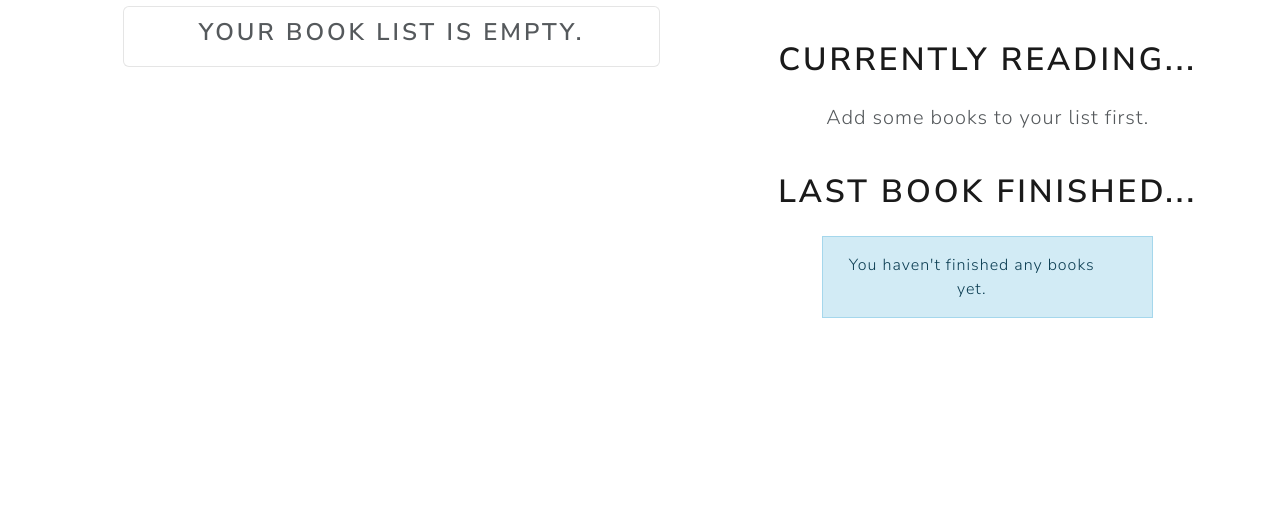
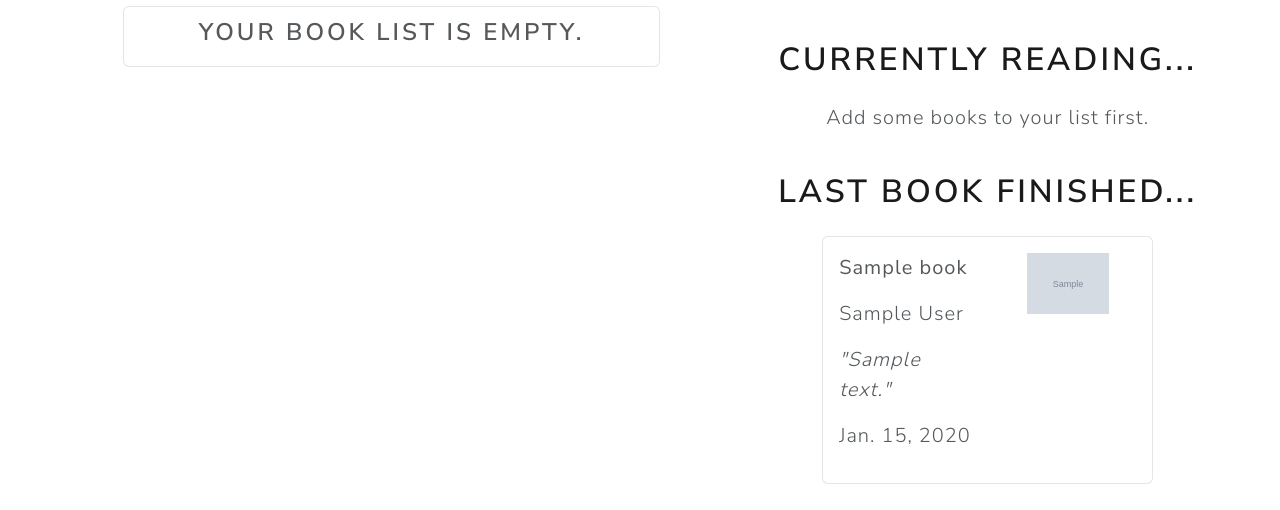
Before and after one commit to nicoferreira90/reading_list_app, a Django app: page / in a window 1280 px wide. Shown: the part 306-816 px from the top of the page. Run offline with Django 5.2, Linux system fonts and the light colour scheme; a user stored in the database is signed in; tables that the repository leaves empty hold one stand-in row (values such as "Sample post"); grey boxes marked "Sample" are stand-in pictures; some libraries are stand-ins or nearby versions.

Commit message:
last book finished functionality is working

```diff
--- a/reading/views.py
+++ b/reading/views.py
@@ -28,6 +28,7 @@ class ReadingListView(LoginRequiredMixin, ListView):
 
         top_book = Book.objects.filter(book_owner=self.request.user).filter(finished=False).first()
         context["top_book"] = top_book
+        context["finished_book_list"] = Book.objects.filter(book_owner=self.request.user).filter(finished=True).order_by('-finished_date')
         print(top_book)
         return context
 
@@ -68,7 +69,7 @@ def add_book(request):
     author = request.POST.get('book-author')
 
     if request.user.books:
-        new_book_order = len(Book.objects.filter(book_owner=request.user))+1
+        new_book_order = len(Book.objects.filter(book_owner=request.user).filter(finished=False))+1
     else:
         new_book_order = 1
 
@@ -76,7 +77,8 @@ def add_book(request):
 
     context = {
         "top_book": Book.objects.filter(book_owner=request.user).first(),
-        "book_list": Book.objects.filter(book_owner=request.user),
+        "book_list": Book.objects.filter(book_owner=request.user).filter(finished=False),
+        "finished_book_list": Book.objects.filter(book_owner=request.user).filter(finished=True).order_by('-finished_date'),
     }
 
     return render(request, "reading/partials/reading_page_content_partial.html", context)
@@ -88,7 +90,7 @@ def delete_book(request, pk):
 
     # here we proceed to re-order the remaining books from 1 to n
     index = 1
-    book_list = Book.objects.filter(book_owner=request.user)
+    book_list = Book.objects.filter(book_owner=request.user).filter(finished=False)
     for book in book_list:
         book.order = index
         book.save()
@@ -97,6 +99,7 @@ def delete_book(request, pk):
     context = {
         "top_book": Book.objects.filter(book_owner=request.user).first(),
         "book_list": book_list,
+        "finished_book_list": Book.objects.filter(book_owner=request.user).filter(finished=True).order_by('-finished_date'),
     }
 
     return render(request, "reading/partials/reading_page_content_partial.html", context)
@@ -114,13 +117,15 @@ def book_sort(request):
     index = 1
     for book in book_order:
         this_book = Book.objects.get(pk=book)
-        this_book.order = index
-        this_book.save()
-        index += 1
+        if this_book.finished == False:
+            this_book.order = index
+            this_book.save()
+            index += 1
 
     context = {
         "top_book": Book.objects.filter(book_owner=request.user).first(),
-        "book_list": Book.objects.filter(book_owner=request.user),
+        "book_list": Book.objects.filter(book_owner=request.user).filter(finished=False),
+        "finished_book_list": Book.objects.filter(book_owner=request.user).filter(finished=True).order_by('-finished_date'),
     }
 
     return render(request, "reading/partials/reading_page_content_partial.html", context)
--- a/templates/reading/partials/currently_reading.html
+++ b/templates/reading/partials/currently_reading.html
@@ -21,7 +21,9 @@
           <div class="card-body">
             <p class="h3"><b>{{top_book.title}}</b></p>
             <p class="lead">{{top_book.author}}</p>
-            {% comment %} <a href="#" class="btn btn-primary">Go somewhere</a> {% endcomment %}
+            <div style="display: flex; justify-content: center;">
+              <button class="btn btn-success">I finished this book</a>
+            </div>
           </div>
         </div>
     </div>
--- a/templates/reading/partials/right_page_content.html
+++ b/templates/reading/partials/right_page_content.html
@@ -20,7 +20,33 @@
 
 
 <div style="width: 70%; margin: 0 auto;">
+    {% if finished_book_list %}
+
+    <div class="card bg-light mb-2" style="width: 100%;">
+        <div class="card-body">
+            <div class="row">
+                <div class="col">
+                    <p class="lead"><b>{{finished_book_list.0.title}}</b></p>
+                    <p class="lead">{{finished_book_list.0.author}}</p>
+                    <p class="lead"><i>"{{finished_book_list.0.review}}"</i></p>
+                    <p class="lead">{{finished_book_list.0.finished_date}}</p>
+                </div>
+                <div class="col">
+                    {% if finished_book_list.0.cover %}
+                    <div class="d-flex justify-content-center align-items-center">
+                        <img class="bookcover mb-2" src="{{ finished_book_list.0.cover.url}}" alt="{{ finished_book_list.0.title }}" style="width: 60%;">
+                    </div>
+                    {% else %}
+                    <p class="lead">No book cover has been uploaded yet.</p>
+                    {% endif %}
+                </div>
+            </div>
+        </div>
+    </div>
+
+    {% else %}
     <div class="alert alert-dismissible alert-info" style="text-align: center; border-radius: 0;">
         You haven't finished any books yet.
     </div>
+    {% endif %}
 </div>
--- a/templates/reading/review_page.html
+++ b/templates/reading/review_page.html
@@ -20,7 +20,7 @@
             <th scope="col">Title</th>
             <th scope="col">Author</th>
             <th scope="col">Review</th>
-            <th scope="col">Month</th>
+            <th scope="col">Date Finished</th>
         </tr>
         </thead>
         <tbody>
```
Also changed, not shown: templates/reading/about.html (+5 -2 lines), media/covers/generic_book_cover.png (added).
